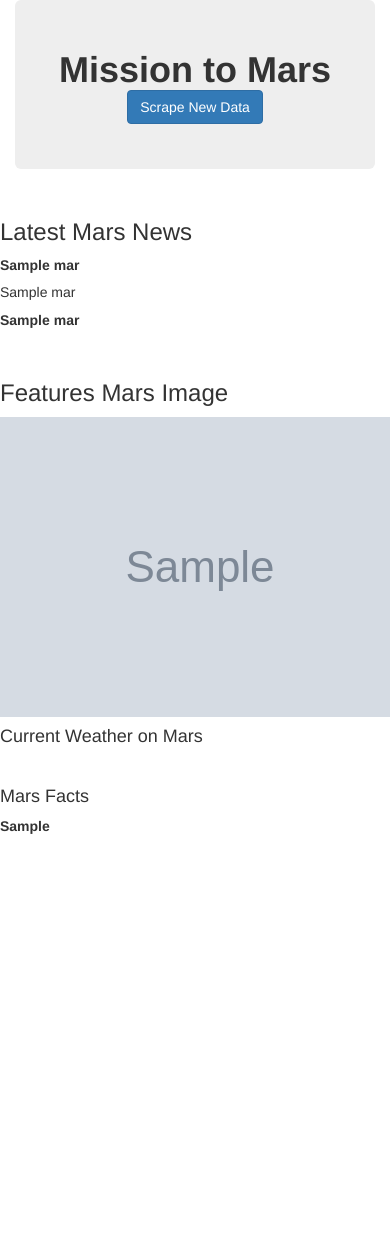
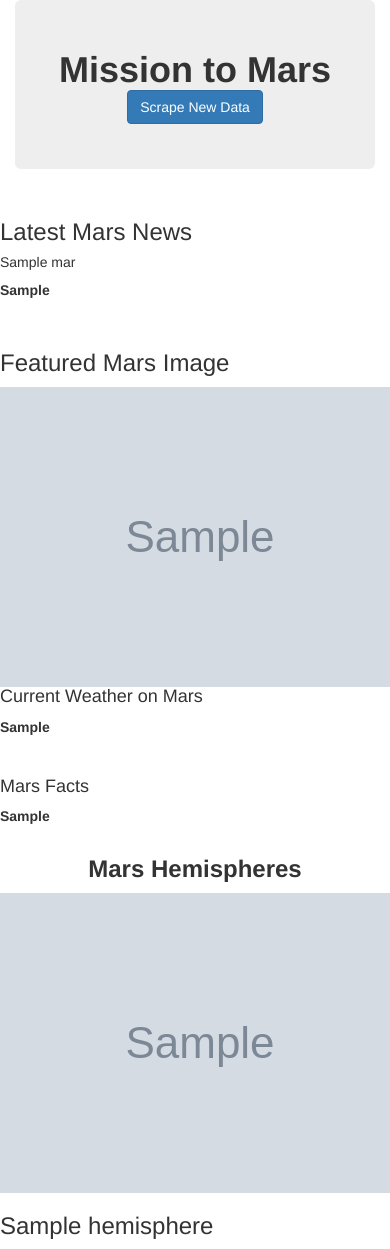
Before and after one commit to shupra1313/Project_Web, a Flask app: page / in a window 390 px wide; the page is wider, and only the part inside the window is pictured. Before the commit the page ends 834 px from the top of that part, so only its background shows below. Run offline with Flask 2, Linux system fonts and the light colour scheme; grey boxes marked "Sample" are stand-in pictures; a database or web service that is not in the repository returns one stand-in record (values such as "Sample title"); some libraries are stand-ins or nearby versions.

Commit message:
Update index.html

```diff
--- a/templates/index.html
+++ b/templates/index.html
@@ -1,3 +1,4 @@
+<!DOCTYPE html>
 <html lang="en">
 <head>
     <meta charset="UTF-8">
@@ -12,31 +13,43 @@
 </head>
 <body>
         <div class="container">
-        <div class="jumbotron">
+        <div class="jumbotron text-center">
             <h1 align = "center"><strong>Mission to Mars</strong</h1>
                 <p align = "center">
                     <a class="btn btn-primary btn lg" href="{{ url_for('scraper') }}" role="button">Scrape New Data</a>
                 </p>
         </div>
         </div>
-
-    <h3>Latest Mars News</h3>
-    {{ mars_data }}
-    <h5>{{mars_data.title}}</h5>
-
-    <p>{{mars_data.paragraph_title}}</p>
-    <br>
-    <h3>Features Mars Image</h3>
-    <img src="{{ mars_data.feature_image }}">
-
-    <h4> Current Weather on Mars </h4>
-    <p></p>
-    <br>
-    <h4> Mars Facts </h4>
-    {{mars_data.mars_html_table}}
-
-
-
+     <div class = "row">
+        <div class="col-md-12">
+             <h3>Latest Mars News</h3>
+              <h5>{{mars_data.news_title}}</h5>
+             <p>{{mars_data.news_paragraph}}</p>
+             <br>
+        </div>
+     </div>
+     <div class = "row">
+        <div class = "col-md-8">
+            <h3>Featured Mars Image</h3>
+            <img src="{{ mars_data.featured_image_url}}" style ="float:left"/>
+        </div>
+        <div class = "col-md-4">
+            <h4> Current Weather on Mars </h4>
+            <p>{{ mars_data.latest_weather}}</p>
+            <br>
+            <h4> Mars Facts </h4>
+            <p>{{mars_data.mars_html_table}}</p>
+        </div>
+        <div class ="row" >
+        <div class = "col-md-12">
+            <h3><b><center>Mars Hemispheres</center></b></h3>
+            {% for hemisphere in mars_data.hemisphere_img_urls %}
+                <div class = "col-md-6">
+                    <img src = "{{hemisphere.img_url}}">
+                    <h3>{{hemisphere.Title}}</h3>
+                </div>
+            {% endfor %}
+         </div>
+         </div>
 </body>
-
 </html>
```
